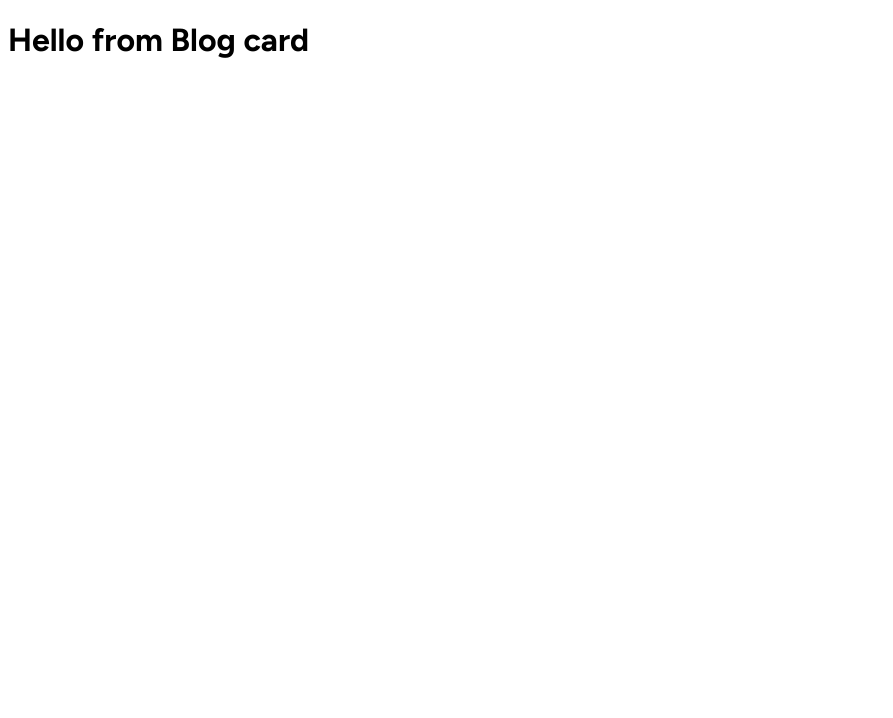
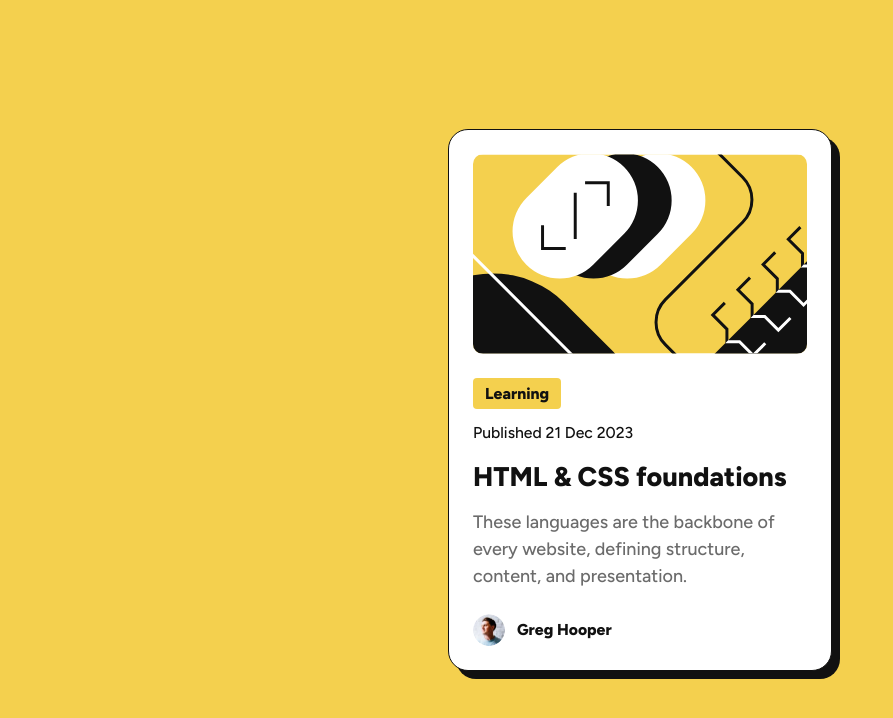
Before and after one commit to VasylRosokha/blog-preview-card, a plain HTML site: page index.html in a window 1280 px wide. Shown: the whole page, without its empty margins (0-893 px from the left). Drawn offline with Linux system fonts and the light colour scheme.

Commit message:
Finished project, ready for GitHub Pages

```diff
--- a/index.html
+++ b/index.html
@@ -3,10 +3,39 @@
   <head>
     <meta charset="UTF-8" />
     <meta name="viewport" content="width=device-width, initial-scale=1.0" />
+    <link rel="icon" type="image/png" href="./images/favicon-32x32.png" />
+    <link rel="stylesheet" href="reset.css" />
     <link rel="stylesheet" href="style.css" />
     <title>Blog Preview card</title>
   </head>
   <body>
-    <h1>Hello from Blog card</h1>
+    <div class="blog_preview_card">
+      <div class="card">
+        <div class="card_img">
+          <img src="./images/illustration-article.svg" alt="illustration" />
+        </div>
+
+        <div class="card_text">
+          <a href="#" class="card_btn">Learning</a>
+          <p class="card_text_date">
+            Published <time datetime="2023-12-21">21 Dec 2023</time>
+          </p>
+          <h1 class="card_text_heading">
+            <a href="#">HTML & CSS foundations</a>
+          </h1>
+          <p class="card_text_p">
+            These languages are the backbone of every website, defining
+            structure, content, and presentation.
+          </p>
+        </div>
+
+        <div class="card_creator">
+          <div class="card_creator_img">
+            <img src="./images/image-avatar.webp" alt="avatar" />
+          </div>
+          <h2 class="card_creator_name">Greg Hooper</h2>
+        </div>
+      </div>
+    </div>
   </body>
 </html>
--- /dev/null
+++ b/reset.css
@@ -0,0 +1,67 @@
+/* === Minimal CSS Reset === */
+
+/* Box sizing */
+*,
+*::before,
+*::after {
+  box-sizing: border-box;
+}
+
+/* Remove default margin & padding */
+* {
+  margin: 0;
+  padding: 0;
+}
+
+/* Set core body defaults */
+body {
+  line-height: 1.5;
+  -webkit-font-smoothing: antialiased;
+}
+
+/* Remove list styles on ul, ol elements */
+ul,
+ol {
+  list-style: none;
+}
+
+/* Make images easier to work with */
+img,
+picture,
+video,
+canvas,
+svg {
+  display: block;
+  max-width: 100%;
+}
+
+/* Remove built-in form typography styles */
+input,
+button,
+textarea,
+select {
+  font: inherit;
+}
+
+/* Prevent text overflow */
+p,
+h1,
+h2,
+h3,
+h4,
+h5,
+h6 {
+  overflow-wrap: break-word;
+}
+
+/* Reset anchor tags */
+a {
+  color: inherit;
+  text-decoration: none;
+}
+
+/* Create a root stacking context */
+#root,
+#__next {
+  isolation: isolate;
+}
--- a/style.css
+++ b/style.css
@@ -1,5 +1,109 @@
 @import url('https://fonts.googleapis.com/css2?family=Figtree:ital,wght@0,300..900;1,300..900&display=swap');
+
+html {
+  font-size: clamp(14px, 1.2vw + 8px, 18px);
+}
 
 body {
   font-family: 'Figtree', sans-serif;
+  font-size: 1rem;
+  background-color: #f4d04e;
+  display: flex;
+  justify-content: center;
+  align-items: center;
+  width: 100vw;
+  height: 100vh;
 }
+
+.blog_preview_card {
+  display: flex;
+  justify-content: center;
+  align-items: center;
+  width: 100%;
+  height: 100%;
+}
+
+.card {
+  width: 384px;
+  max-width: 90vw;
+  background-color: #ffffff;
+  border-radius: 20px;
+  border: 1px solid #111111;
+  box-shadow: 8px 8px 0 0 #111111;
+}
+
+.card_img img {
+  width: calc(100% - 48px);
+  height: auto;
+  border-radius: 10px;
+  margin: 24px;
+  display: block;
+}
+
+.card_text {
+  width: calc(100% - 48px);
+  margin: 24px;
+}
+
+.card_btn {
+  display: inline-block;
+  color: #111111;
+  font-size: clamp(0.75rem, 1vw + 0.4rem, 0.875rem);
+  font-weight: 800;
+  line-height: 150%;
+  padding: 4px 12px;
+  background-color: #f4d04e;
+  border-radius: 4px;
+  margin-bottom: 12px;
+}
+
+.card_text_date {
+  color: #111111;
+  font-size: clamp(0.75rem, 1vw + 0.4rem, 0.875rem);
+  font-weight: 500;
+  line-height: 150%;
+  margin-bottom: 12px;
+}
+
+.card_text_heading {
+  color: #111111;
+  font-size: clamp(1.25rem, 2vw + 0.5rem, 1.5rem);
+  font-weight: 800;
+  line-height: 150%;
+  margin-bottom: 12px;
+  letter-spacing: 0px;
+}
+
+.card_text_heading:hover,
+.card_text_heading:focus {
+  color: #f4d04e;
+}
+
+.card_text_p {
+  color: #6b6b6b;
+  font-size: clamp(0.875rem, 1vw + 0.4rem, 1rem);
+  font-weight: 500;
+  line-height: 150%;
+  letter-spacing: 0px;
+  margin-bottom: 12px;
+}
+
+.card_creator {
+  display: flex;
+  align-items: center;
+  gap: 12px;
+  margin: 24px;
+}
+
+.card_creator_img img {
+  width: 32px;
+  height: 32px;
+  border-radius: 50%;
+}
+
+.card_creator_name {
+  color: #111111;
+  font-size: clamp(0.75rem, 1vw + 0.4rem, 0.875rem);
+  font-weight: 800;
+  line-height: 150%;
+}
```
Also changed, not shown: images/favicon-32x32.png (added), images/illustration-article.svg (added), images/image-avatar.webp (added).
